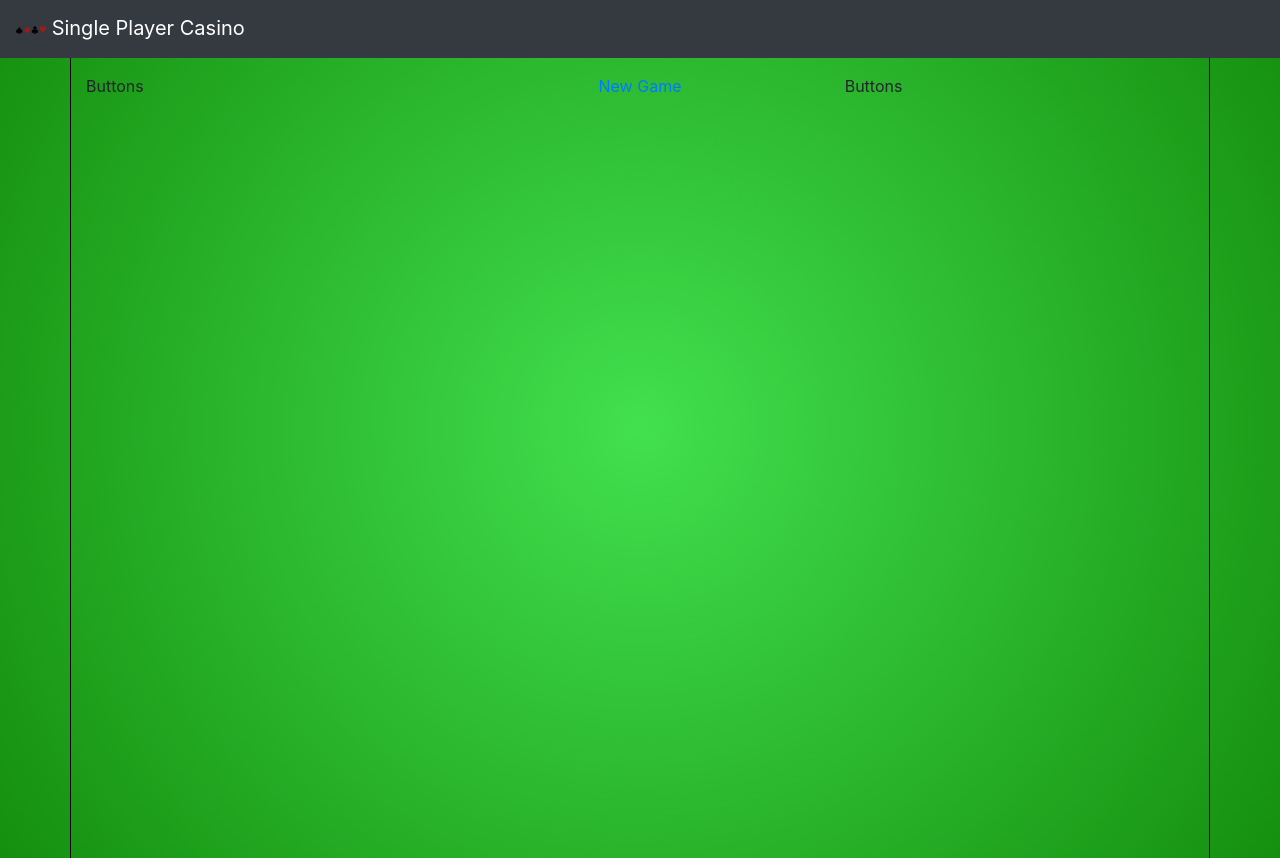
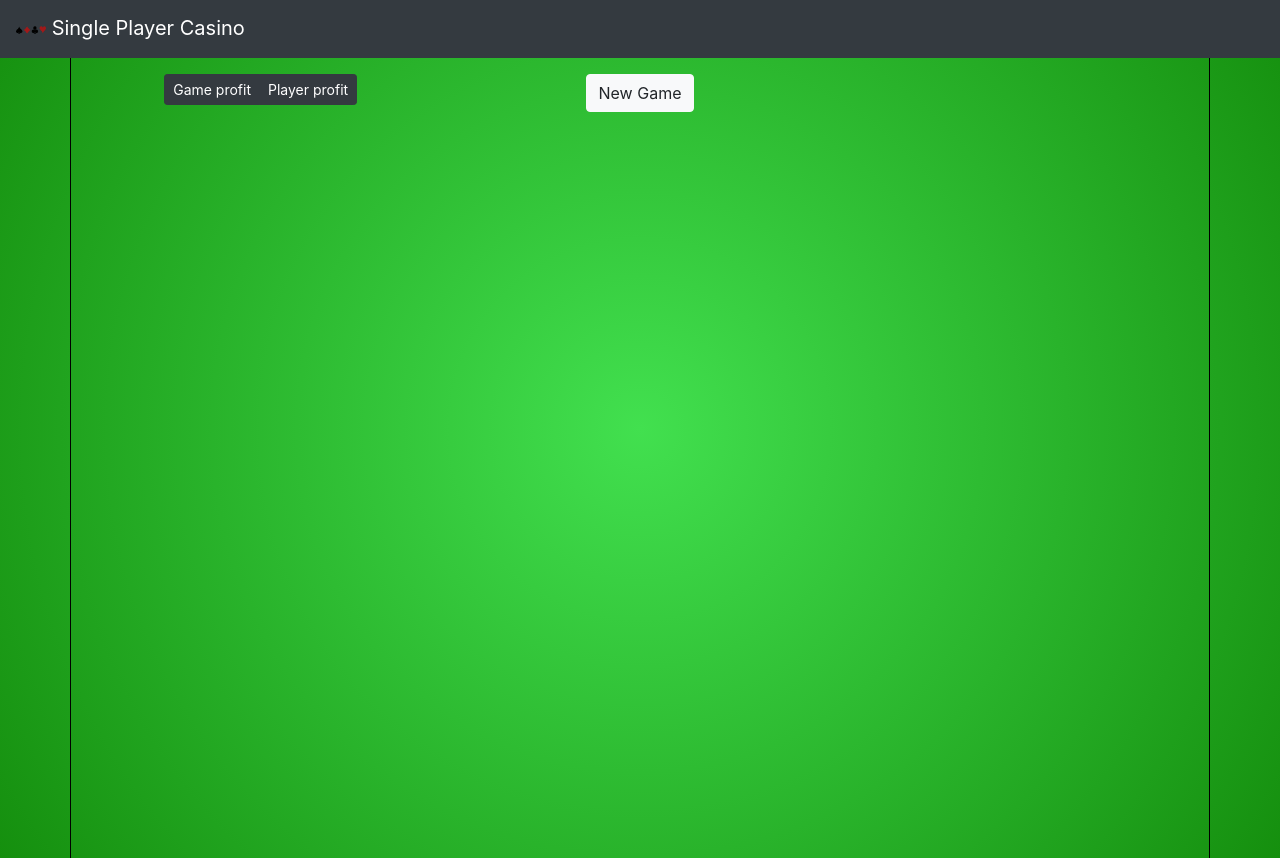
Before and after one commit to shaquille-galimba/single-player-casino, a React (Create React App) app: page /blackjack in a window 1280 px wide. Built offline with nearby package versions, Linux system fonts and the light colour scheme.

Commit message:
add popovers for game profit and player profit, remove comments

```diff
--- a/src/App.js
+++ b/src/App.js
@@ -15,7 +15,6 @@ import {
 } from "react-router-dom";
 import BlackjackContainer from './containers/BlackjackContainer';
 import Home from './containers/Home'
-// import FormContainer from './containers/FormContainer'
 
 class App extends Component {
 
@@ -32,12 +31,12 @@ class App extends Component {
 							</Navbar.Brand>
 						</Link>
 					</Navbar>
+
 					<Container>
 						<Switch>
 							<Route exact path="/">
 								<Home logo={logo}/>
 							</Route>
-							{/* <Route exact path="/blackjack/enter_name" component={FormContainer}/> */}
 							<Route path="/blackjack" component={BlackjackContainer}/>
 						</Switch>
 					</Container>
--- /dev/null
+++ b/src/components/ProfitDisplay.js
@@ -0,0 +1,24 @@
+import OverlayTrigger from 'react-bootstrap/OverlayTrigger'
+import Popover from 'react-bootstrap/Popover'
+
+const ProfitDisplay = props => {
+
+	return (
+		<OverlayTrigger
+			trigger="hover"
+			placement="bottom"
+			overlay={
+				<Popover>
+					<Popover.Title as="h3">{props.title}</Popover.Title>
+					<Popover.Content>
+						{props.content}
+					</Popover.Content>
+				</Popover>
+			}
+		>
+			<button type="button" class="btn btn-dark">{props.value}</button>
+		</OverlayTrigger>
+	)
+}
+
+export default ProfitDisplay
--- a/src/containers/BlackjackContainer.js
+++ b/src/containers/BlackjackContainer.js
@@ -1,6 +1,6 @@
-// import React, { Component } from 'react';
 import Row from 'react-bootstrap/Row'
 import Col from 'react-bootstrap/Col'
+import ButtonGroup from 'react-bootstrap/ButtonGroup'
 import {
   BrowserRouter as Router,
   Switch,
@@ -11,7 +11,7 @@ import {
 } from "react-router-dom";
 import FormContainer from './FormContainer'
 import Play from '../components/Play'
-
+import ProfitDisplay from '../components/ProfitDisplay'
 
 function importAll(r) {
 	let images = {};
@@ -21,18 +21,26 @@ function importAll(r) {
 
 const images = importAll(require.context('../assets', false, /\.(png|jpe?g|svg)$/));
 
-
-
 const BlackjackContainer = props => {
 	let { path, url } = useRouteMatch();
 	return(
 		<div>
 			<Row>
-				{/* <img src={images['10C.png'].default} width={150} height={200}/> */}
-				<Col className="text-end">Buttons</Col>
-				<Col className="text-center"><Link to={`${url}/enter_name`}>New Game</Link></Col>
-				<Col className="text-end">Buttons</Col>
+				<Col className="text-center">
+					<ButtonGroup size="sm">
+						<ProfitDisplay title="Blackjack earnings" content="1000" value="Game profit"/>
+						<ProfitDisplay title="Player earnings" content="-1000" value="Player profit"/>
+					</ButtonGroup>
+				</Col>
+
+				<Col className="text-center">
+					<Link to={`${url}/enter_name`}>
+						<button className="btn btn-light">New Game</button>
+					</Link>
+				</Col>
+				<Col className="text-center"></Col>
 			</Row>
+
 			<Switch>
 				<Route exact path={`${path}/enter_name`}>
 					<FormContainer />
--- a/src/containers/Home.js
+++ b/src/containers/Home.js
@@ -34,11 +34,11 @@ class Home extends Component {
 				<Row>
 					<Col className="text-center">
 						<Link to="/blackjack">
-							<Button variant="light">Blackjack</Button>
+							<Button variant="dark">Blackjack</Button>
 						</Link>
 					</Col>
 					<Col className="text-center">
-						<Button variant="light" className="text-nowrap" disabled>Coming soon</Button>
+						<Button variant="dark" className="text-nowrap" disabled>Coming soon</Button>
 					</Col>
 				</Row>
 			</>
--- a/src/main.css
+++ b/src/main.css
@@ -24,7 +24,7 @@ code {
 }
 
 .btn-light {
-	border: 1px solid black;
+	/* border: 1px solid black; */
 }
 
 .container {
```
Also changed, not shown: 1 other file (tests, documents, lock files or other folders).
